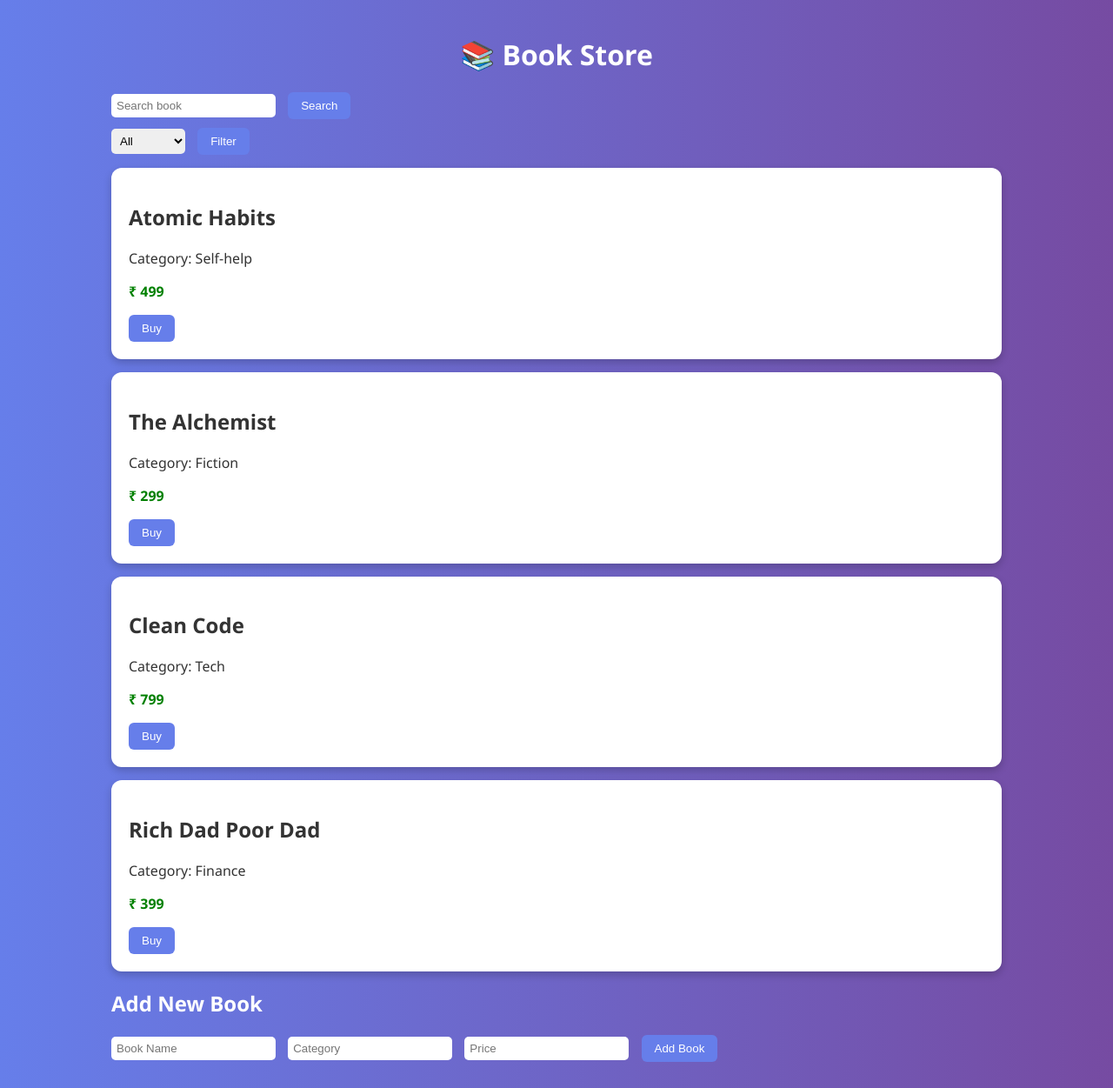
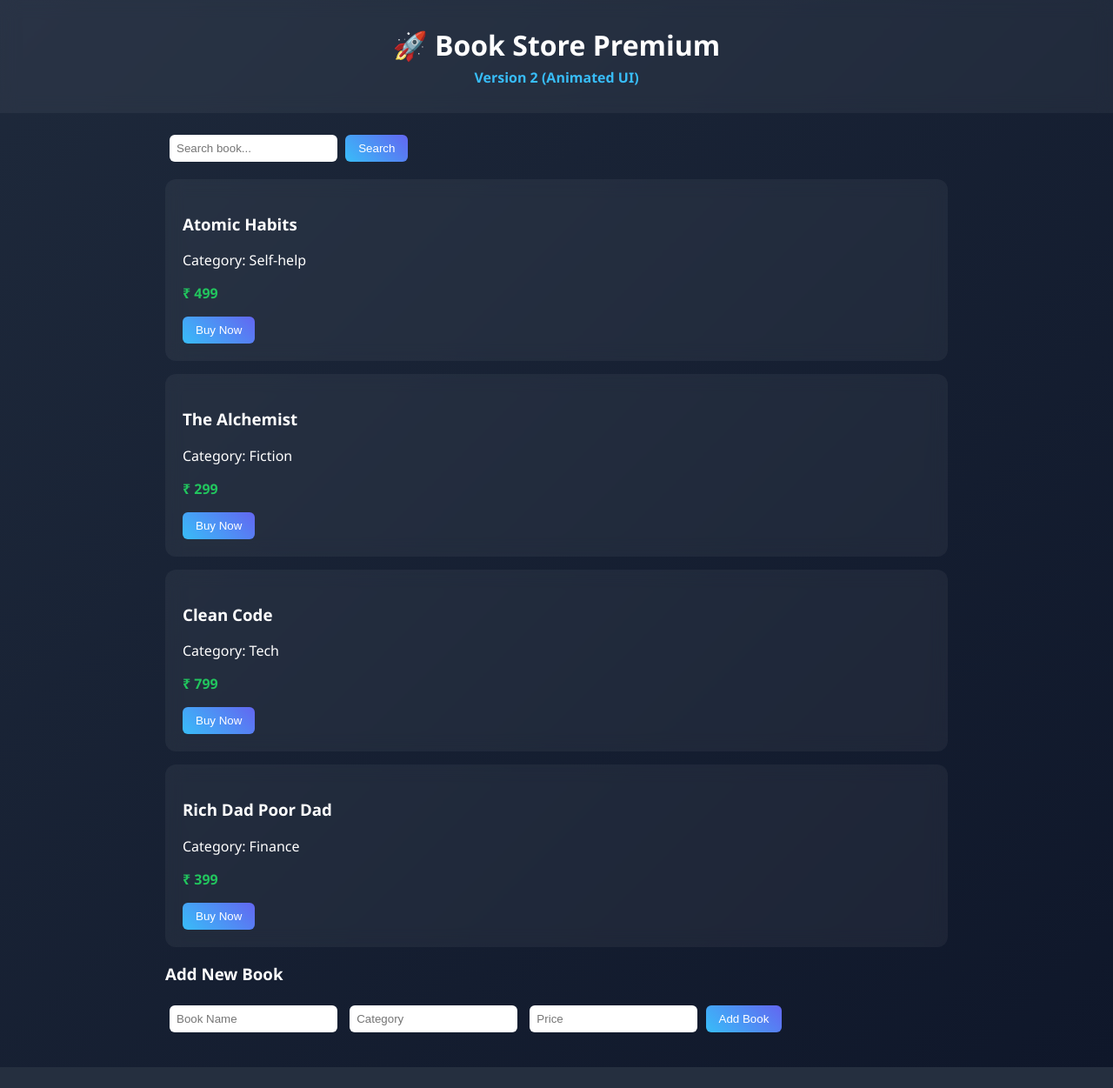
Before and after one commit to Radhe-12/Bookstore, a Flask app: page / in a window 1280 px wide. Shown: the whole page at 87% size. After the commit the page ends 1227 px from the top, so only its background shows below. Run offline with Flask 3, Linux system fonts and the light colour scheme.

Commit message:
new UI v2 deploy

```diff
--- a/templates/index.html
+++ b/templates/index.html
@@ -1,106 +1,123 @@
 <!DOCTYPE html>
 <html>
 <head>
-    <title>📚 Book Store</title>
+    <title>📚 Bookstore v2 Premium</title>
     <style>
         body {
+            margin: 0;
             font-family: 'Segoe UI', sans-serif;
-            background: linear-gradient(to right, #667eea, #764ba2);
-            margin: 0;
-            padding: 0;
-            color: #333;
+            background: linear-gradient(135deg, #1e293b, #0f172a);
+            color: white;
+        }
+
+        .header {
+            text-align: center;
+            padding: 30px;
+            font-size: 32px;
+            font-weight: bold;
+            background: rgba(255,255,255,0.05);
+            backdrop-filter: blur(10px);
+            animation: fadeIn 1s ease-in;
+        }
+
+        .version {
+            font-size: 16px;
+            color: #38bdf8;
+            margin-top: 5px;
         }
 
         .container {
-            width: 80%;
+            max-width: 900px;
             margin: auto;
             padding: 20px;
         }
 
-        h1 {
-            text-align: center;
-            color: white;
-        }
-
-        .book {
-            background: white;
+        .card {
+            background: rgba(255,255,255,0.05);
+            backdrop-filter: blur(10px);
             padding: 20px;
             margin: 15px 0;
             border-radius: 12px;
-            box-shadow: 0px 4px 10px rgba(0,0,0,0.2);
-            transition: transform 0.2s;
+            transition: transform 0.3s, box-shadow 0.3s;
+            animation: slideUp 0.5s ease;
         }
 
-        .book:hover {
-            transform: scale(1.02);
+        .card:hover {
+            transform: translateY(-5px);
+            box-shadow: 0px 10px 20px rgba(0,0,0,0.4);
         }
 
         .price {
-            color: green;
+            color: #22c55e;
             font-weight: bold;
         }
 
         button {
-            background: #667eea;
-            color: white;
+            background: linear-gradient(45deg, #38bdf8, #6366f1);
             border: none;
             padding: 8px 15px;
             border-radius: 6px;
             cursor: pointer;
+            color: white;
+            transition: transform 0.2s;
         }
 
         button:hover {
-            background: #5a67d8;
+            transform: scale(1.05);
+        }
+
+        input {
+            padding: 8px;
+            border-radius: 6px;
+            border: none;
+            margin: 5px;
         }
 
         form {
-            margin: 10px 0;
+            margin-bottom: 15px;
         }
 
-        input, select {
-            padding: 6px;
-            margin-right: 10px;
-            border-radius: 5px;
-            border: none;
+        @keyframes fadeIn {
+            from {opacity: 0;}
+            to {opacity: 1;}
+        }
+
+        @keyframes slideUp {
+            from {transform: translateY(20px); opacity: 0;}
+            to {transform: translateY(0); opacity: 1;}
         }
     </style>
 </head>
 
 <body>
+
+<div class="header">
+    🚀 Book Store Premium
+    <div class="version">Version 2 (Animated UI)</div>
+</div>
+
 <div class="container">
-        <h1>📚 Book Store</h1>
 
     <!-- Search -->
     <form method="GET">
-            <input type="text" name="q" placeholder="Search book">
+        <input type="text" name="q" placeholder="Search book...">
         <button type="submit">Search</button>
     </form>
 
-        <!-- Filter -->
-        <form method="GET">
-            <select name="category">
-                <option value="">All</option>
-                <option>Fiction</option>
-                <option>Tech</option>
-                <option>Self-help</option>
-                <option>Finance</option>
-            </select>
-            <button type="submit">Filter</button>
-        </form>
-
+    <!-- Books -->
     {% for book in books %}
-        <div class="book">
-            <h2>{{ book.name }}</h2>
+    <div class="card">
+        <h3>{{ book.name }}</h3>
         <p>Category: {{ book.category }}</p>
         <p class="price">₹ {{ book.price }}</p>
-
         <a href="/buy/{{ book.name }}">
-                <button>Buy</button>
+            <button>Buy Now</button>
         </a>
     </div>
     {% endfor %}
 
-        <h2 style="color:white;">Add New Book</h2>
+    <!-- Add Book -->
+    <h3>Add New Book</h3>
     <form method="POST" action="/add">
         <input type="text" name="name" placeholder="Book Name" required>
         <input type="text" name="category" placeholder="Category" required>
@@ -109,5 +126,6 @@
     </form>
 
 </div>
+
 </body>
 </html>
```
Lines whose indentation alone changed are shown as unchanged.
